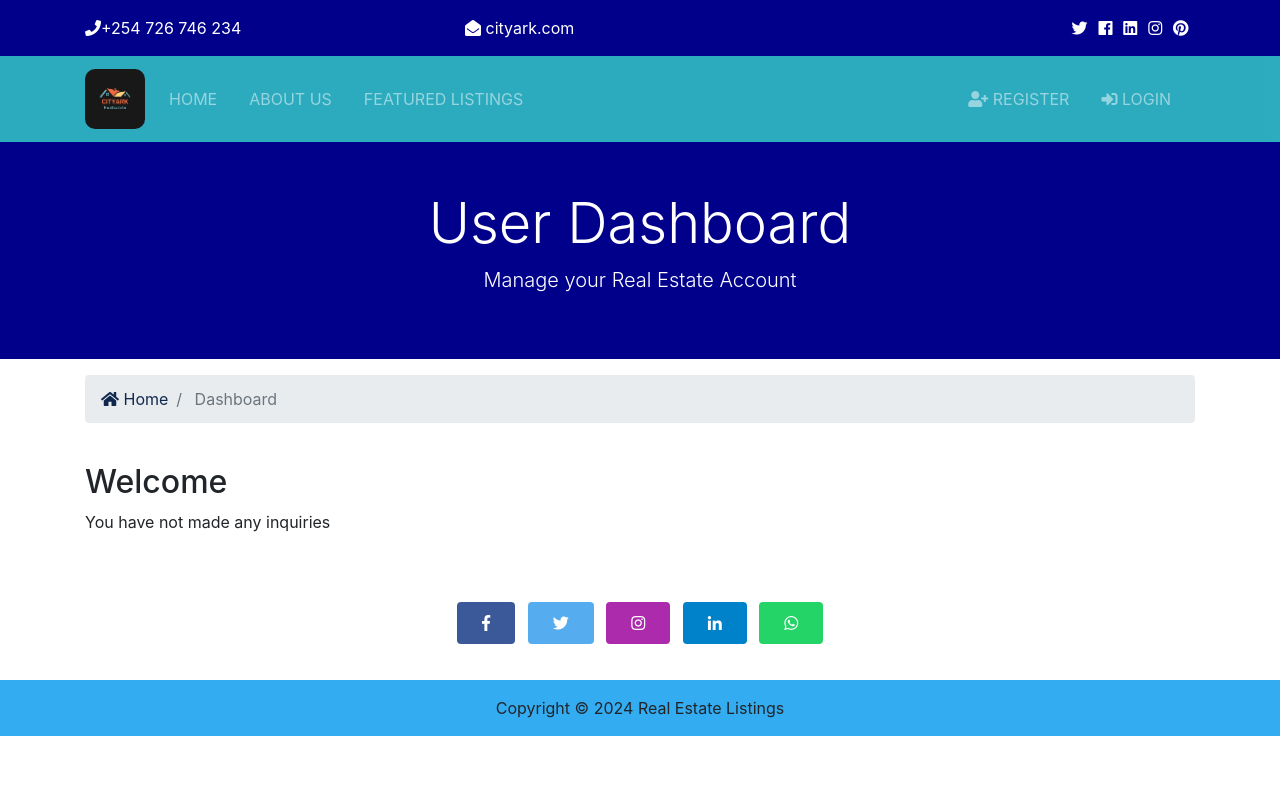
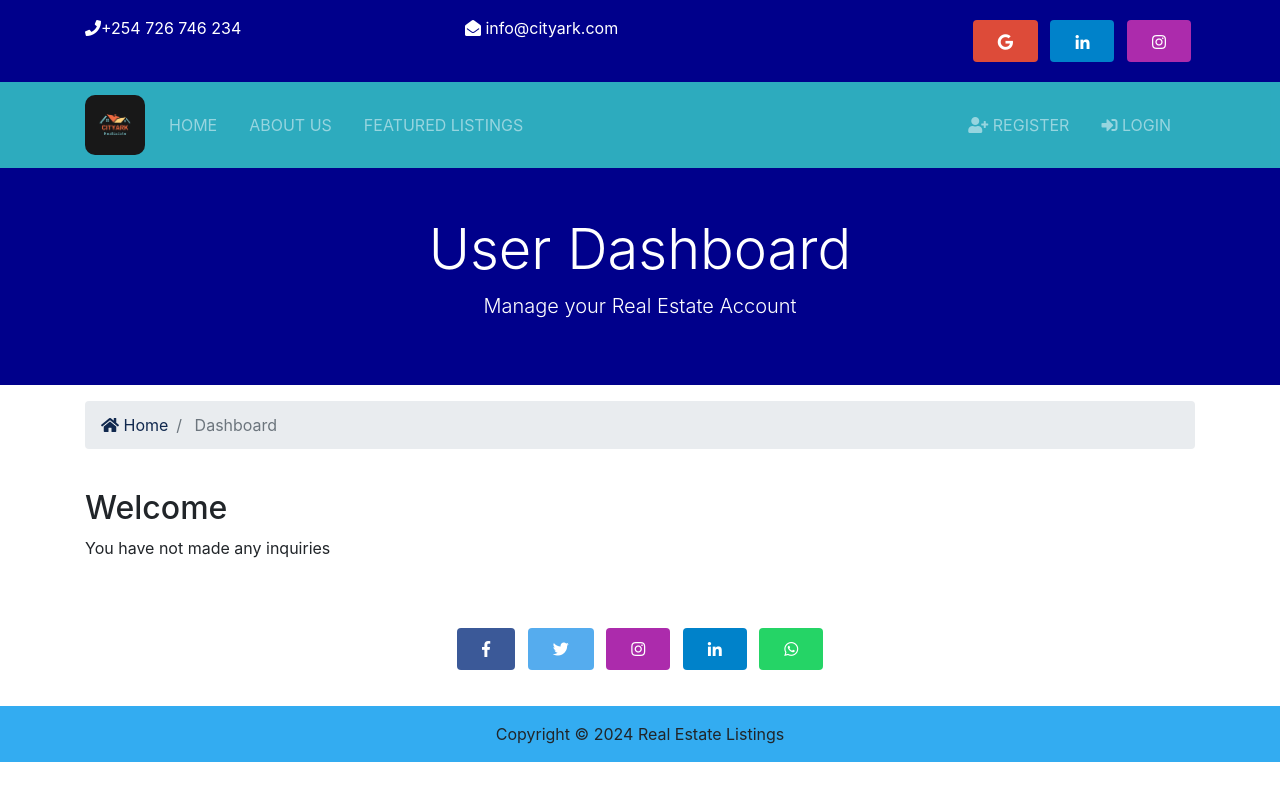
Before and after one commit to rodgersxy/Real-Estate-Listings, a Django app: page /accounts/dashboard in a window 1280 px wide. Run offline with Django 3.2, Linux system fonts and the light colour scheme; data that the repository does not hold is empty; some libraries are stand-ins or nearby versions.

Commit message:
updates on templates

```diff
--- a/templates/partials/_topbar.html
+++ b/templates/partials/_topbar.html
@@ -4,15 +4,38 @@
     <div class="row">
       <div class="col-md-4"><i class="fas fa-phone"></i>+254 726 746 234</div>
       <div class="col-md-4">
-        <i class="fas fa-envelope-open"></i> cityark.com
+        <i class="fas fa-envelope-open"></i> info@cityark.com
       </div>
       <div class="col-md-4">
         <div class="social text-right">
-          <a href="#"> <i class="fab fa-twitter text-white"></i> </a>
-          <a href="#"> <i class="fab fa-facebook text-white"></i> </a>
-          <a href="#"> <i class="fab fa-linkedin text-white"></i> </a>
-          <a href="#"> <i class="fab fa-instagram text-white"></i> </a>
-          <a href="#"> <i class="fab fa-pinterest text-white"></i> </a>
+          <!-- <a href="#"> <i class="fab fa-twitter text-white"></i> </a>
+          <a href="#"> <i class="fab fa-facebook text-white"></i> </a> -->
+          <!-- Google -->
+      <a
+        data-mdb-ripple-init
+        class="btn text-white btn-floating m-1"
+        style="background-color: #dd4b39;"
+        href="#!"
+        role="button"
+        ><i class="fab fa-google"></i
+      ></a>
+          <!-- Linkedin -->
+      <a
+      data-mdb-ripple-init
+      class="btn text-white btn-floating m-1"
+      style="background-color: #0082ca;"
+      href="#!"
+      role="button"
+      ><i class="fab fa-linkedin-in"></i
+    ></a>
+          <a
+        data-mdb-ripple-init
+        class="btn text-white btn-floating m-1"
+        style="background-color: #ac2bac;"
+        href="#!"
+        role="button"
+        ><i class="fab fa-instagram"></i
+      ></a>
         </div>
       </div>
     </div>
```
